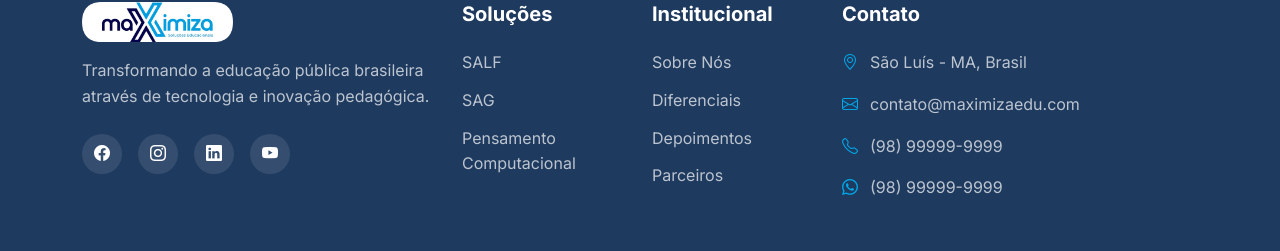
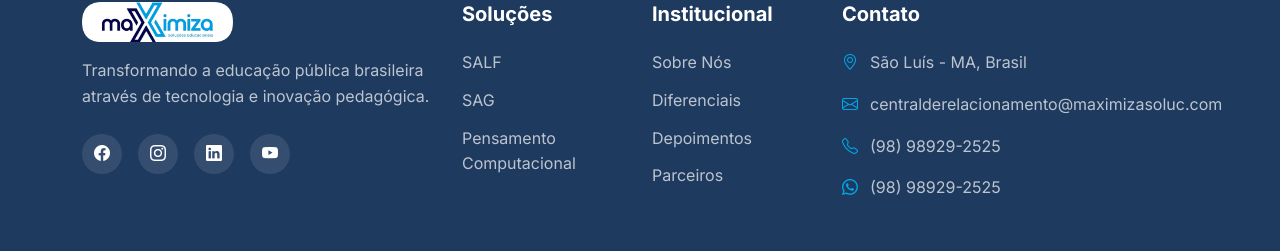
Before and after one commit to maximiza-sistemas/hub-solucoes-frontend, a React (Vite) app: page / in a window 1280 px wide. Shown: the part 6481-6732 px from the top of the page. Built offline with nearby package versions, Linux system fonts and the light colour scheme; no server answers.

Commit message:
feat: atualiza informacoes de contato na landing page

```diff
--- a/src/pages/landing/landing-page.tsx
+++ b/src/pages/landing/landing-page.tsx
@@ -656,11 +656,11 @@ export function LandingPage() {
                                 </div>
                             </div>
                             <div className="col-lg-4 text-lg-end mt-4 mt-lg-0">
-                                <a href="mailto:contato@maximizaedu.com" className="btn btn-light btn-lg me-2 mb-2">
+                                <a href="mailto:centralderelacionamento@maximizasoluc.com" className="btn btn-light btn-lg me-2 mb-2">
                                     <i className="bi bi-envelope me-2"></i>
                                     Enviar E-mail
                                 </a>
-                                <a href="https://wa.me/5598999999999" className="btn btn-success btn-lg mb-2">
+                                <a href="https://wa.me/5598989292525" className="btn btn-success btn-lg mb-2">
                                     <i className="bi bi-whatsapp me-2"></i>
                                     WhatsApp
                                 </a>
@@ -713,15 +713,15 @@ export function LandingPage() {
                                 </li>
                                 <li>
                                     <i className="bi bi-envelope"></i>
-                                    contato@maximizaedu.com
+                                    centralderelacionamento@maximizasoluc.com
                                 </li>
                                 <li>
                                     <i className="bi bi-telephone"></i>
-                                    (98) 99999-9999
+                                    (98) 98929-2525
                                 </li>
                                 <li>
                                     <i className="bi bi-whatsapp"></i>
-                                    (98) 99999-9999
+                                    (98) 98929-2525
                                 </li>
                             </ul>
                         </div>
```
